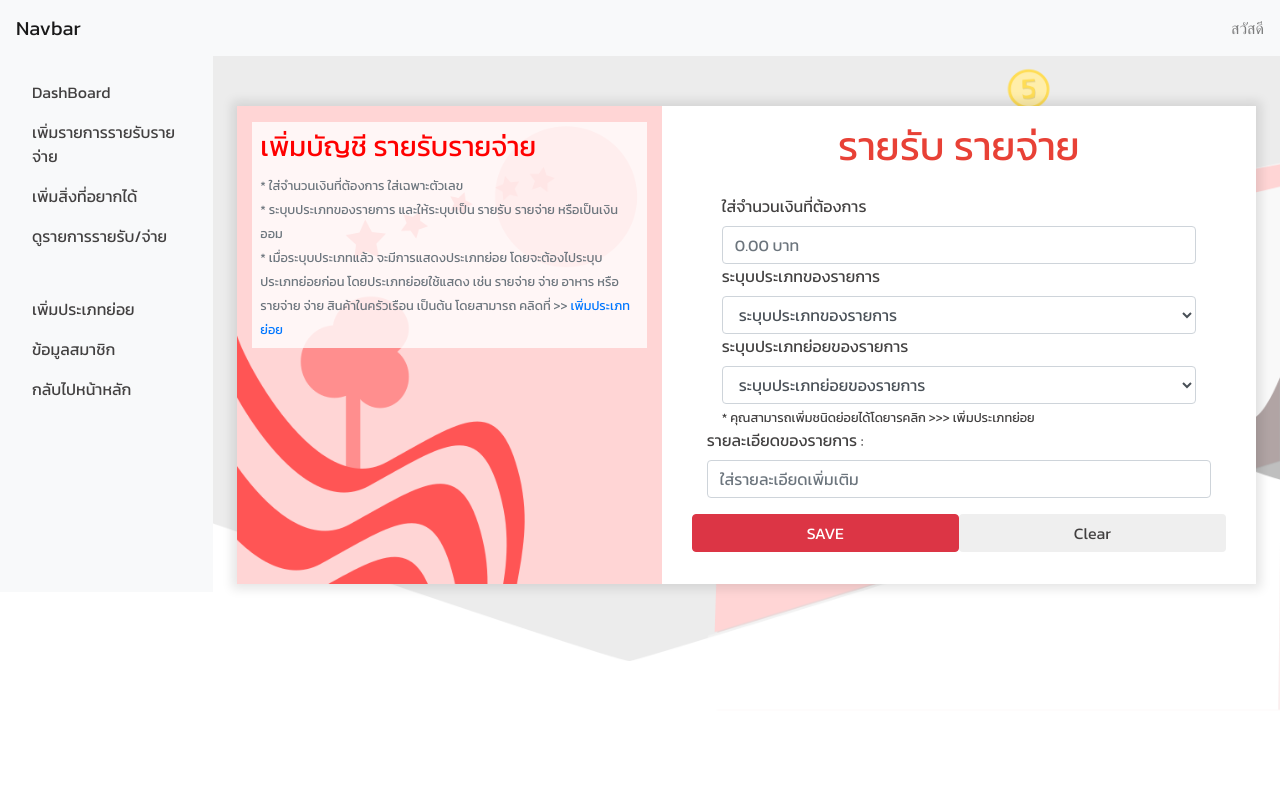
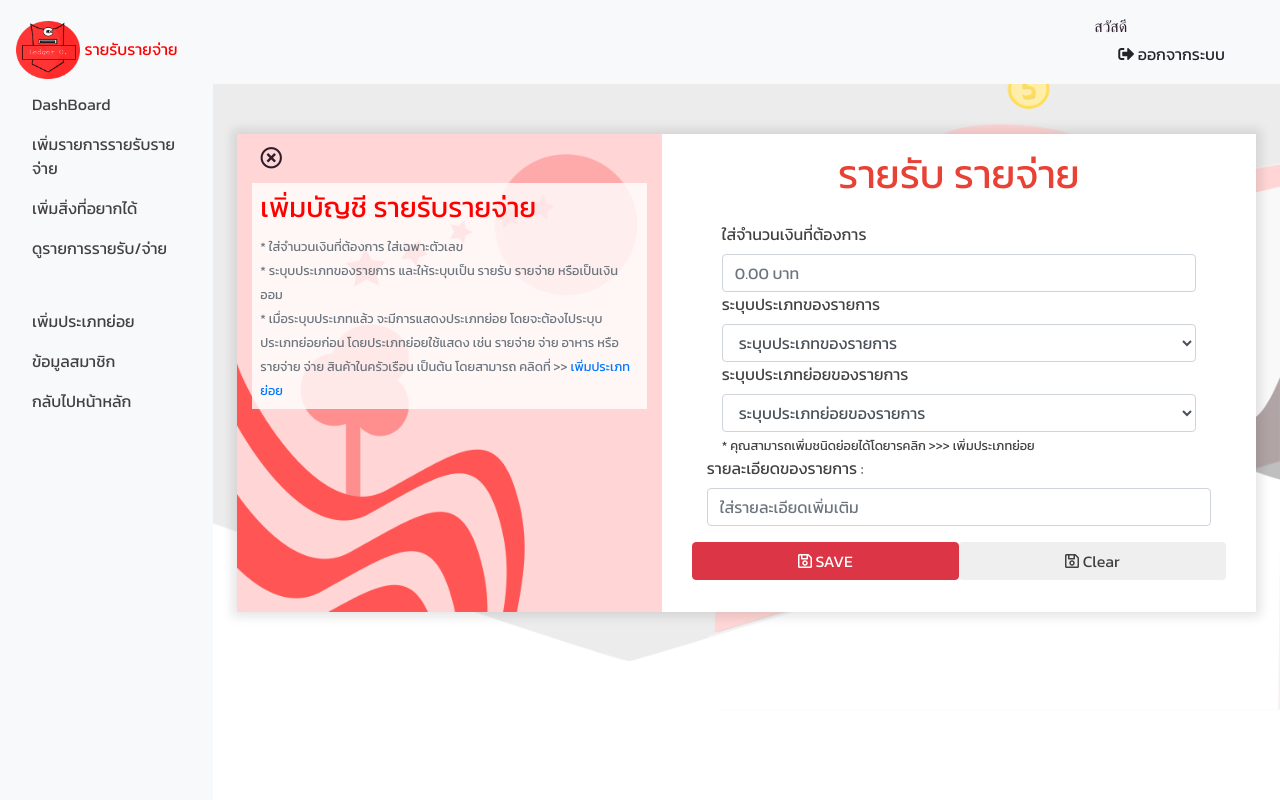
Before and after one commit to sukumDev123/incomephp, a PHP site: page /pages/adminpage/layout.php?pages=insertData in a window 1280 px wide. Run offline with PHP 8.4, Linux system fonts and the light colour scheme; the visitor is signed in with stand-in values (Sample User, id 1); data that the repository does not hold is empty; some libraries are stand-ins or nearby versions.

Commit message:
now doing file user setting

```diff
--- a/pages/adminpage/layout.php
+++ b/pages/adminpage/layout.php
@@ -1,8 +1,18 @@
 <?php
 session_start();
+
+if(empty($_SESSION['user'])) header('Location:/income/');
+
+
 include('../../config/MainModules.php');
 ?>
 <?php
+function isP($is){
+    return isset($_POST[$is]);
+}
+function unP($un){
+    unset($_POST[$un]);
+}
 $url =  "{$_SERVER['REQUEST_URI']}";
 $user_f = json_decode($_SESSION['user']);
 $e_url = htmlspecialchars( $url, ENT_QUOTES, 'UTF-8' );
@@ -23,12 +33,17 @@ $e_url = htmlspecialchars( $url, ENT_QUOTES, 'UTF-8' );
 <?php include('../nav/userNav.php'); ?>
 
 <div class="container-fluid ">
-    <div class="row">
-        <div class="p-3 col-2 d-none d-md-block bg-light sidebar">
-            <div class="list_admin">
+<div class="list_admin" id='list_show'>
                 <img  src="public/img/list.png" alt="">
             </div>
-            <nav class='navAdmin'>
+    <div class="row" >
+        <div class="p-3 col-7 col-md-2 das bg-light " >
+        <a class="navbar-brand" style='color:rgb(227, 24, 10)' href='/income/index.php'>
+      <img src="public/img/logo.png" width="64px" alt="">
+      <small style='color:red;'>รายรับรายจ่าย</small>
+    </a>
+            <p class='text-right close close-s text-danger'><i class='far fa-times-circle' ></i></p>
+            <nav class=''>
                 <ul class="nav flex-column">
                     <li class="nav-item">
                         <a class="nav-link" id='aa' href="pages/adminpage/layout.php?pages=dashboard">DashBoard</a>
@@ -51,7 +66,7 @@ $e_url = htmlspecialchars( $url, ENT_QUOTES, 'UTF-8' );
                         <a class="nav-link" id='aa' href="pages/adminpage/layout.php?pages=userSeting">ข้อมูลสมาชิก</a>
                     </li>
                     <li class="nav-item">
-                        <a class="nav-link" id='aa' href="pages/adminpage/layout.php?index.php">กลับไปหน้าหลัก</a>
+                        <a class="nav-link" id='aa' href="index.php">กลับไปหน้าหลัก</a>
                     </li>
                 </ul>
             </nav>
@@ -104,6 +119,16 @@ $e_url = htmlspecialchars( $url, ENT_QUOTES, 'UTF-8' );
 
         }
 
+        $('#list_show').click(()=>{
+           $('.das').css('display','block');
+
+        })
+        $('.close-s').click(()=>{
+           $('.das').hide();
+
+        })
+
+
     </script>
 </body>
 </html>
--- a/pages/auth/signin.php
+++ b/pages/auth/signin.php
@@ -27,6 +27,8 @@ if(isset($_POST['submit'])){
         $_SESSION['user'] = json_encode(
             [
             'idUser' => $row['userId'],
+            'firstName' => $row['fristName'],
+            'lastName' => $row['lastName'],
             'displayName' => $row['displayName'],
             'username' => $row['username'],
             "roles" => $row['roles'],
--- a/pages/income/insertData.php
+++ b/pages/income/insertData.php
@@ -1,11 +1,6 @@
 
 <?php
-function isP($is){
-    return isset($_POST[$is]);
-}
-function unP($un){
-    unset($_POST[$un]);
-}
+
 $_SESSION['woring'] = null;
 $_SESSION['success'] = null;
 if(isset($_POST['save'])){
--- a/pages/nav/userNav.php
+++ b/pages/nav/userNav.php
@@ -2,7 +2,11 @@
 $user = isset($_SESSION['user']) ? json_decode($_SESSION['user']) : null;
 ?>
 <nav class="navbar navbar-expand-lg navbar-light bg-light">
-  <a class="navbar-brand" href="#">Navbar</a>
+<a class="navbar-brand" style='color:rgb(227, 24, 10)' href='/income/index.php'>
+      <img src="public/img/logo.png" width="64px" alt="">
+      <small style='color:red;'>รายรับรายจ่าย</small>
+    </a>
+  <div class="container">
   <button class="navbar-toggler" type="button" data-toggle="collapse" data-target="#navbarText" aria-controls="navbarText" aria-expanded="false" aria-label="Toggle navigation">
     <span class="navbar-toggler-icon"></span>
   </button>
@@ -10,8 +14,9 @@ $user = isset($_SESSION['user']) ? json_decode($_SESSION['user']) : null;
     <ul class="navbar-nav mr-auto">
 
     </ul>
-    <span class="navbar-text">
-      <?php echo "สวัสดี ".$user->displayName; ?>
+    <span class="">
+      <?php echo "สวัสดี ".$user->displayName; ?> <a class="dropdown-item" href="?logout=true"><i class="fas fa-sign-out-alt"></i> ออกจากระบบ</a>
     </span>
   </div>
+  </div>
 </nav>
--- a/public/style/main.css
+++ b/public/style/main.css
@@ -190,13 +190,11 @@ table {
     left:0;
 }
 .list_admin{
+
     padding: 10px;
     display: none;
-    position: fixed;
-    background: rgba(255, 255, 255, 0.596);
     width:40px;
     border-radius: 50%;
-    left:10px;
 }
 .list_admin img{
     width: 100%;
@@ -463,13 +461,35 @@ body {
     margin: 0;
 
 }
-
-@media only screen and (max-width: 500px) {
+.das{
+    position: fixed;
+    display: block;
+    height:100%;
+    left:0;
+    z-index: 400;
+    top:0;
+    transition: all 1s;
+    -webkit-transition: all 2s;
+}
+.close-s{
+    display: none;
+}
+@media only screen and (max-width: 800px) {
     .list_admin{
         display:block;
+        z-index: 300;
 
     }
-    .navAdmin{
-        display:none;
+    .close-s{
+        display: block;
+    }
+    .das{
+        display: none;
     }
 }
+@media only screen and (min-width: 800px) {
+
+    .das{
+        display: block;
+    }
+}
--- a/public/style/scriptCss.html
+++ b/public/style/scriptCss.html
@@ -1,3 +1,4 @@
 <link rel="stylesheet" href="https://stackpath.bootstrapcdn.com/bootstrap/4.1.0/css/bootstrap.min.css" integrity="sha384-9gVQ4dYFwwWSjIDZnLEWnxCjeSWFphJiwGPXr1jddIhOegiu1FwO5qRGvFXOdJZ4" crossorigin="anonymous">
 <link href="https://fonts.googleapis.com/css?family=Kanit" rel="stylesheet">
+<link rel="stylesheet" href="https://use.fontawesome.com/releases/v5.0.10/css/all.css" integrity="sha384-+d0P83n9kaQMCwj8F4RJB66tzIwOKmrdb46+porD/OvrJ+37WqIM7UoBtwHO6Nlg" crossorigin="anonymous">
 <link rel="stylesheet" href="public/style/main.css">
```
Also changed, not shown: pages/income/viewData.php (+6 -8 lines), pages/setting/userSeting.php (+69 -1 lines).
